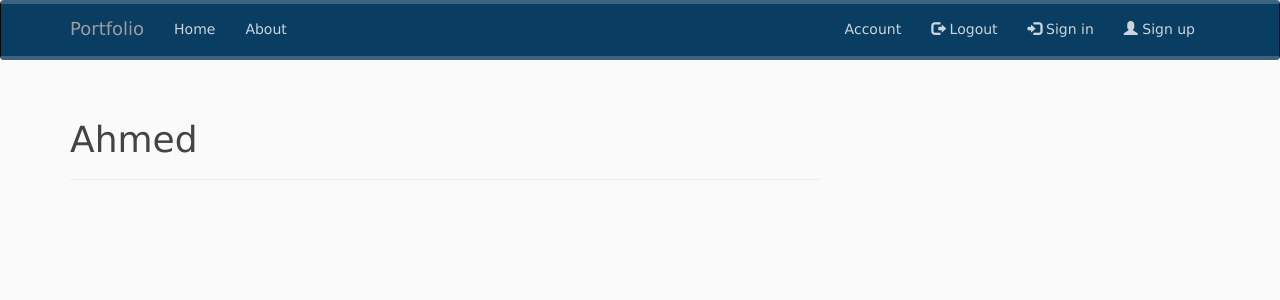
After one commit to RamicAmir/portfolio-project, a Flask app: page /account in a window 1280 px wide. The commit adds this page. Shown: the top 300 px of the page. Run offline with Flask 2, Linux system fonts and the light colour scheme; a user stored in the database is signed in; some libraries are stand-ins or nearby versions.

Commit message:
Created User Account/logout and updated project content

```diff
--- a/app/__init__.py
+++ b/app/__init__.py
@@ -14,5 +14,7 @@ db = SQLAlchemy(app)
 bcrypt = Bcrypt(app)
 bootstrap = Bootstrap(app)
 login_manager = LoginManager(app)
+login_manager.login_view = 'signin'
+login_manager.login_message_category = 'info'
 
 from app.routes import routes
--- a/app/routes/routes.py
+++ b/app/routes/routes.py
@@ -2,7 +2,7 @@ from flask import render_template, flash, redirect, url_for, request
 from app.forms.forms import RegistrationForm, LoginForm
 from app import app, db, bcrypt
 from app.models.models import User, Post
-from flask_login import login_user
+from flask_login import login_user, current_user, logout_user, login_required
 
 
 posts = [
@@ -33,6 +33,8 @@ def about():
 
 @app.route("/signup", methods=['GET', 'POST'])
 def signup():
+    if current_user.is_authenticated:
+        return redirect(url_for('index'))
     form = RegistrationForm()
     if form.validate_on_submit():
         hash_pw = bcrypt.generate_password_hash(form.password.data).decode('utf-8')
@@ -46,6 +48,8 @@ def signup():
 
 @app.route("/signin", methods=['GET', 'POST'])
 def signin():
+    if current_user.is_authenticated:
+        return redirect(url_for('index'))
     form = LoginForm()
     if form.validate_on_submit():
         user = User.query.filter_by(email=form.email.data).first()
@@ -58,6 +62,18 @@ def signin():
     return render_template('signin.html', form=form)
 
 
+@app.route('/logout')
+def logout():
+    logout_user()
+    return redirect(url_for('index'))
+
+
+@app.route('/account')
+@login_required
+def account():
+    return render_template('account.html')
+
+
 @app.errorhandler(404)
 def page_not_found(_error):
     return render_template('404.html'), 404
--- /dev/null
+++ b/app/templates/account.html
@@ -0,0 +1,8 @@
+{% extends 'base.html' %}
+{% block title %}User Account{% endblock %}
+
+{% block page_content %}
+<div class="page-header">
+	<h1>{{ current_user.username }}</h1>
+</div>
+{% endblock %}
--- a/app/templates/base.html
+++ b/app/templates/base.html
@@ -28,6 +28,11 @@
       </ul>
         <!--Navbar Right Side-->
        <ul class="nav navbar-nav navbar-right">
+           {% if current_user.is_authenticated %}
+               <li role="presentation"><a class="nav-item nav-link" href="{{ url_for('account') }}"><span class="glyphicon glyphicon-log-user"></span> Account</a></li>
+               <li role="presentation"><a class="nav-item nav-link" href="{{ url_for('logout') }}"><span class="glyphicon glyphicon-log-out"></span> Logout</a></li>
+               {% else %}
+           {% endif %}
            <li role="presentation"><a class="nav-item nav-link" href="{{ url_for('signin') }}"><span class="glyphicon glyphicon-log-in"></span> Sign in</a></li>
            <li role="presentation"><a class="nav-item nav-link" href="{{ url_for('signup') }}"><span class="glyphicon glyphicon-user"></span> Sign up</a></li>
        </ul>
```
Also changed, not shown: app/forms/forms.py (+12 -1 lines).
